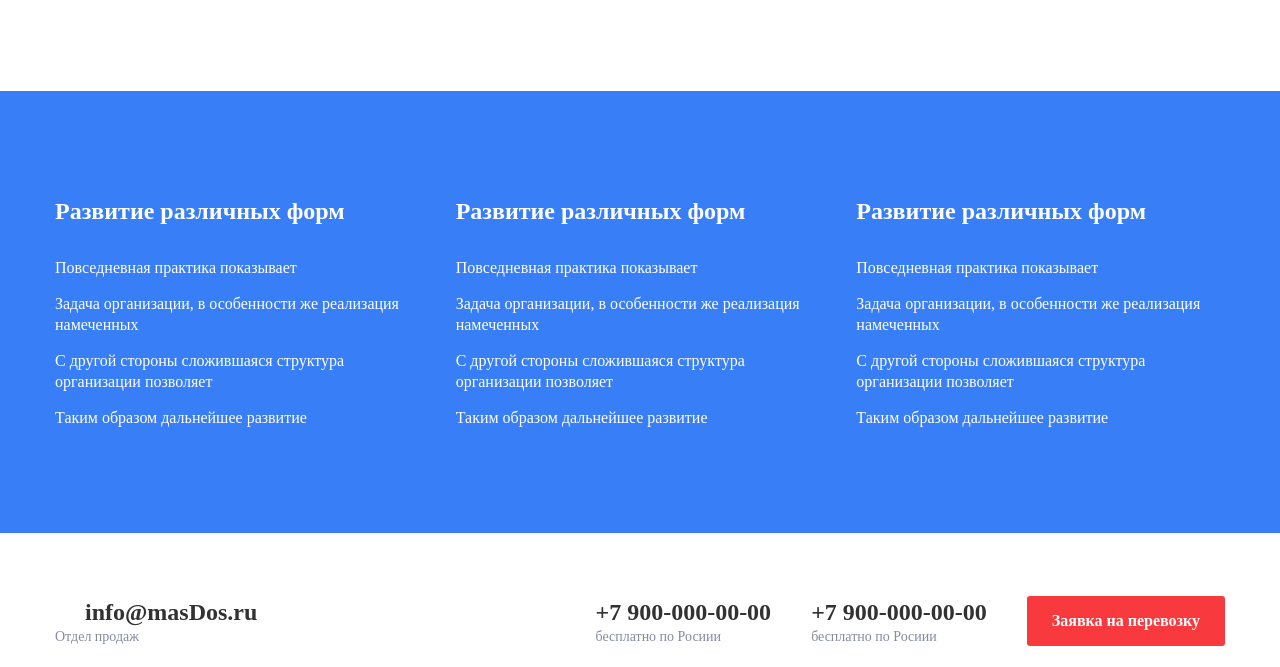
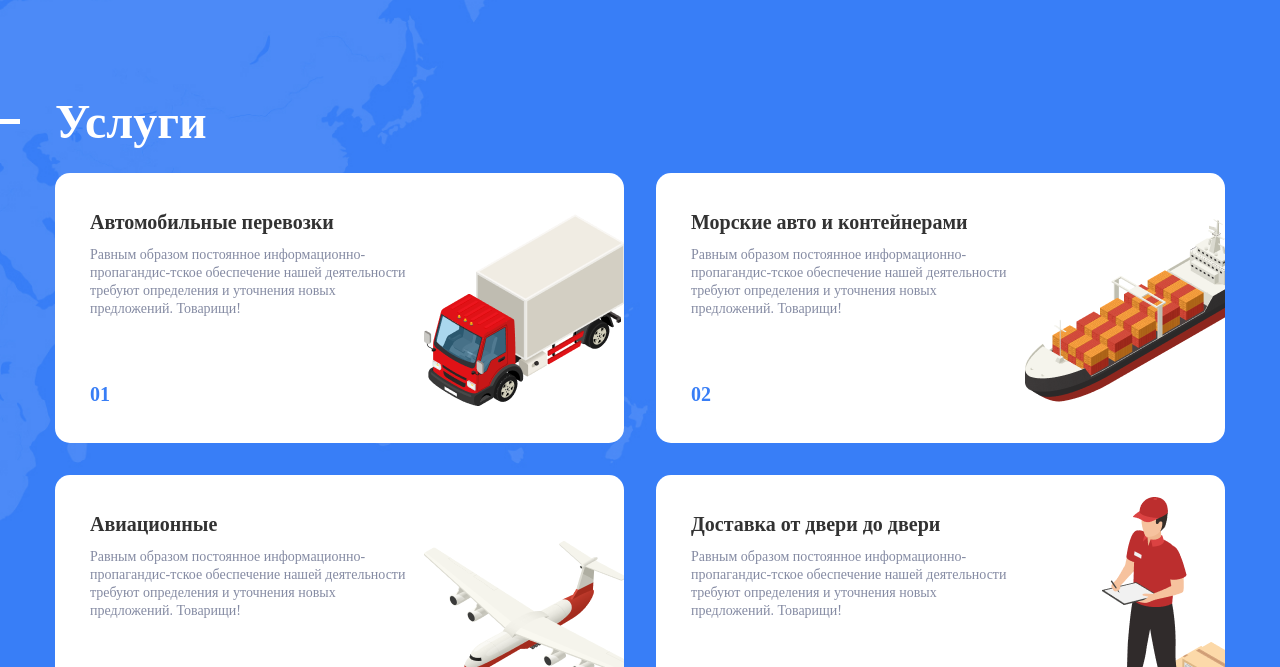
Before and after one commit to Sh3nku/masdos.gulp, a website: page src/index.html in a window 1280 px wide. Shown: the part 1279-1946 px from the top of the page. Drawn offline with nearby package versions, Linux system fonts and the light colour scheme; files that its build step writes are made by us from their sources; a web font is replaced by a local one.

Commit message:
Блок Услуги для главной

```diff
--- /dev/null
+++ b/src/html/service_card.html
@@ -0,0 +1,11 @@
+<div class="services__card">
+    <div class="services__card-picture">
+        <img src="@@img">
+    </div>
+
+    <div class="services__card-title">@@title</div>
+
+    <div class="services__card-text">@@text</div>
+
+    <div class="services__card-num">@@num</div>
+</div>
--- a/src/index.html
+++ b/src/index.html
@@ -17,11 +17,55 @@
         <div class="about__content">
             <div class="about__content-subtitle">о компании</div>
 
-            <h2>Мастер Доставки</h2>
+            <h2 class="_line">Мастер Доставки</h2>
 
             <p>Равным образом постоянное информационно-пропагандистское обеспечение нашей деятельности требуют определения и уточнения новых предложений. Товарищи! реализация намеченных плановых заданий играет важную роль в формировании существенных финансовых и административных условий.</p>
             <p>Значимость этих проблем настолько очевидна, что укрепление и развитие структуры играет важную роль в формировании новых предложений.</p>
         </div>
     </div>
 </section>
+
+<section class="services">
+    <div class="container">
+        <h2 class="_line _white">Услуги</h2>
+
+        <div class="row">
+            <div class="col-m-6">
+                @@include('html/service_card.html',{
+                    'title': 'Автомобильные перевозки',
+                    'text': 'Равным образом постоянное информационно-пропагандис-тское обеспечение нашей деятельности требуют определения и уточнения новых предложений. Товарищи!',
+                    'num': '01',
+                    'img': '../images/tmp-service-1.png'
+                })
+            </div>
+
+            <div class="col-m-6">
+                @@include('html/service_card.html',{
+                    'title': 'Морские авто и контейнерами',
+                    'text': 'Равным образом постоянное информационно-пропагандис-тское обеспечение нашей деятельности требуют определения и уточнения новых предложений. Товарищи!',
+                    'num': '02',
+                    'img': '../images/tmp-service-2.png'
+                })
+            </div>
+
+            <div class="col-m-6">
+                @@include('html/service_card.html',{
+                    'title': 'Авиационные',
+                    'text': 'Равным образом постоянное информационно-пропагандис-тское обеспечение нашей деятельности требуют определения и уточнения новых предложений. Товарищи!',
+                    'num': '03',
+                    'img': '../images/tmp-service-3.png'
+                })
+            </div>
+
+            <div class="col-m-6">
+                @@include('html/service_card.html',{
+                    'title': 'Доставка от двери до двери',
+                    'text': 'Равным образом постоянное информационно-пропагандис-тское обеспечение нашей деятельности требуют определения и уточнения новых предложений. Товарищи!',
+                    'num': '04',
+                    'img': '../images/tmp-service-4.png'
+                })
+            </div>
+        </div>
+    </div>
+</section>
 @@include('html/footer.html')
--- a/src/scss/components/_about.scss
+++ b/src/scss/components/_about.scss
@@ -124,6 +124,12 @@
                 margin-bottom: 5px;
             }
         }
+        > h2 {
+            margin-top: 10px;
+            @media ( max-width: 767px ) {
+                margin-top: 5px;
+            }
+        }
         p {
             color: var( --grey );
         }
--- a/src/scss/components/_main.scss
+++ b/src/scss/components/_main.scss
@@ -69,7 +69,8 @@ h2 {
     @media ( max-width: 767px ) {
         margin: 30px 0 20px;
     }
-    /*&:before {
+    &._line {
+        &:before {
             content: '';
             position: absolute;
             top: 28px;
@@ -78,7 +79,14 @@ h2 {
             width: 40px;
             height: 5px;
             background-color: var( --blue );
-    }*/
+        }
+    }
+    &._white {
+        color: var( --white );
+        &:before {
+            background-color: var( --white );
+        }
+    }
 }
 
 h3 {
--- /dev/null
+++ b/src/scss/components/_services.scss
@@ -0,0 +1,60 @@
+.services {
+    background: url( ../images/services-bg.jpg );
+    background-size: cover;
+}
+
+.services__card {
+    padding: 35px 35px 80px 35px;
+    background-color: var( --white );
+    border-radius: 15px;
+    height: 100%;
+    position: relative;
+    min-height: 270px;
+    overflow: hidden;
+    @media ( max-width: 767px ) {
+        padding: 20px;
+    }
+    &-picture {
+        position: absolute;
+        right: -30px;
+        bottom: 18px;
+        height: 230px;
+        display: flex;
+        align-items: center;
+        @media ( max-width: 575px ) {
+            position: static;
+            height: 130px;
+            margin-bottom: 20px;
+        }
+        > img {
+            @media ( max-width: 575px ) {
+                height: 100%;
+            }
+        }
+    }
+    &-title {
+        font-size: 20px;
+        line-height: 28px;
+        font-weight: 600;
+        margin-bottom: 10px;
+        max-width: calc( 100% - 180px );
+    }
+    &-text {
+        color: var( --grey );
+        max-width: calc( 100% - 180px );
+        font-size: 14px;
+        line-height: 18px;
+    }
+    &-num {
+        position: absolute;
+        bottom: 35px;
+        left: 35px;
+        font-size: 20px;
+        line-height: 28px;
+        font-weight: 600;
+        color: var( --blue );
+        @media ( max-width: 767px ) {
+            display: none;
+        }
+    }
+}
--- a/src/scss/style.scss
+++ b/src/scss/style.scss
@@ -10,4 +10,5 @@
 @import 'components/footer';
 @import 'components/banner';
 @import 'components/about';
+@import 'components/services';
 @import 'components/links';
```
Also changed, not shown: src/images/services-bg.jpg (added), src/images/tmp-service-1.png (added), src/images/tmp-service-2.png (added), src/images/tmp-service-3.png (added), src/images/tmp-service-4.png (added). Lines whose indentation alone changed are shown as unchanged.
